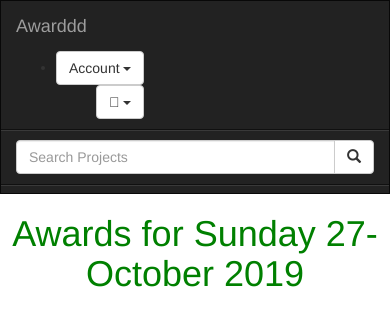
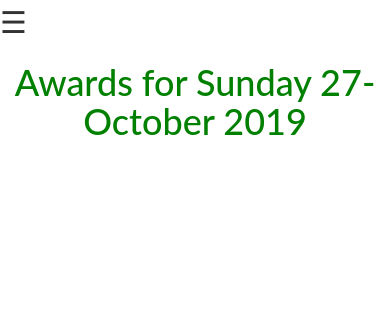
Before and after one commit to evelyne250/awards, a Django app: page / in a window 390 px wide. Shown: the top 326 px of the page. Run offline with Django 3.2, Linux system fonts and the light colour scheme; the visitor is signed in with stand-in values (Sample User, id 1); data that the repository does not hold is empty; some libraries are stand-ins or nearby versions.

Commit message:
added a sidenavigation on the landing page

```diff
--- a/award/forms.py
+++ b/award/forms.py
@@ -11,12 +11,13 @@ class ProfileForm(forms.ModelForm):
 class ProjectForm(forms.ModelForm):
     class Meta:
         model = Project
-        exclude = ['user','design']
+        exclude = ['user','design','usability','content']
 
 class VoteForm(forms.ModelForm):
     class Meta:
         model = Project
-        fields = ['design']
+        fields = ['design','usability','content']
+
 
 class CommentForm(forms.ModelForm):
     class Meta:
--- a/award/templates/navbar.html
+++ b/award/templates/navbar.html
@@ -1,67 +1,86 @@
 <!DOCTYPE html>
-<html lang="en">
+<html>
 <head>
+<meta name="viewport" content="width=device-width, initial-scale=1">
+<style>
+body {
+  font-family: "Lato", sans-serif;
+}
 
-  <meta charset="utf-8">
-  <meta name="viewport" content="width=device-width, initial-scale=1">
+.sidenav {
+  height: 100%;
+  width: 0;
+  position: fixed;
+  z-index: 1;
+  top: 0;
+  left: 0;
+  background-color: #111;
+  overflow-x: hidden;
+  transition: 0.5s;
+  padding-top: 60px;
+}
+
+.sidenav a {
+  padding: 8px 8px 8px 32px;
+  text-decoration: none;
+  font-size: 25px;
+  color: #818181;
+  display: block;
+  transition: 0.3s;
+}
+
+.sidenav a:hover {
+  color: #f1f1f1;
+}
+
+.sidenav .closebtn {
+  position: absolute;
+  top: 0;
+  right: 25px;
+  font-size: 36px;
+  margin-left: 50px;
+}
+
+@media screen and (max-height: 450px) {
+  .sidenav {padding-top: 15px;}
+  .sidenav a {font-size: 18px;}
+}
+</style>
 </head>
 <body>
-<nav class="navbar navbar-inverse">
-  <div class="container-fluid">
-    <div class="navbar-header">
-      <a class="navbar-brand" href="{% url 'welcome' %}">Awarddd</a>
-    </div>
-  </div>
-  <div class="col-sm-6 col-md-6">
     {% if user.is_authenticated %}
-    <ul>
-      <li class="dropdown">
-        <a href="#" class="dropdown-toggle btn btn-default" data-toggle="dropdown" role="button" aria-expanded="false">Account
-                  <span class="caret"></span>
-              </a>
-              <ul>
-                <li class="dropdown" class='fas fa-cog' style="margin-right:500px; list-style: none;" >
+<div id="mySidenav" class="sidenav">
 
-                  <a href="#" class="dropdown-toggle btn btn-default" data-toggle="dropdown" role="button" aria-expanded="false">&#xf013;
-                            <span class="caret"></span>
-                        </a>
-                  <ul class="dropdown-menu" role="menu" style="list-style: none;">
-                    <li>
-                      <a href="{%url 'welcome'%}">Home</a>
-                    </li>
-                    <li>
-                      <a href="{%url 'new-post'%}">Post a project</a>
-                    </li>
-                    <li>
-                      <a href="{%url 'profile'%}">Profile</a>
-                    </li>
-                    <li>
-                      <a href="{%url 'profile_list'%}">Api Profile</a>
-                    </li>
-                    <li>
-                      <a href="{%url 'project_list'%}">Api Project</a>
-                    </li>
+  <a href="javascript:void(0)" class="closebtn" onclick="closeNav()">&times;</a>
+  <a href="{%url 'welcome'%}">Home</a>
+  <a href="{%url 'new-post'%}">Post a project</a>
+  <a href="{%url 'profile'%}">Profile</a>
+  <a href="{%url 'profile_list'%}">Api Profile</a>
+  <a href="{%url 'project_list'%}">Api Project</a>
+  <a href="/accounts/password/change">Change Password</a>
+  <a href="/logout">Logout</a>
+  {% else %}
+  <a class='btn btn-default' href="/accounts/login">Login</a>
+  {% endif %}
+</div>
+<span style="font-size:30px;cursor:pointer" onclick="openNav()">&#9776; </span>
 
-                    <li>
-                            <a href="/logout">Logout</a>
-                          </li>
-                    <li>
-                      <a href="/accounts/password/change">Change Password</a>
-                    </li>
+<script>
+function openNav() {
+  document.getElementById("mySidenav").style.width = "250px";
+}
 
-                  </ul>
-        </div>
-    {% else %}
-    <li>
-      <a class='btn btn-default' href="/accounts/login">Login</a>
-    </li>
+function closeNav() {
+  document.getElementById("mySidenav").style.width = "0";
+}
+</script>
 
-    {% endif %}
+</body>
+</html>
 
-  </div>
 
       <!-- Adding a search form  -->
-      <div class="col-sm-4 col-md-4 navbar-right">
+      <!-- <div class="col-sm-4 col-md-4 navbar-right">
 
         <form class="navbar-form" role="search" action="{% url 'search_results' %}">
 
@@ -73,8 +92,5 @@
           </div>
 
         </form>
-      </div>
+      </div> -->
       <!-- search form end -->
-</nav>
-</body>
-</html>
--- a/award/templates/welcome.html
+++ b/award/templates/welcome.html
@@ -1,19 +1,37 @@
 {%extends 'base.html'%}
+{% load bootstrap3%}
 {% block content %}
+{% load staticfiles %}
 {{ block.super}}
 
+<head>
+  <link rel="stylesheet" href="https://fonts.googleapis.com/icon?family=Material+Icons">
+  <link rel="stylesheet" href="https://cdnjs.cloudflare.com/ajax/libs/font-awesome/4.7.0/css/font-awesome.min.css">
+  </head>
+  <style>
+  .column {
+  float: left;
+  width: 50%;
+}
+
+/* Clear floats after the columns */
+.row:after {
+  content: "";
+  display: table;
+  clear: both;
+}
+  </style>
 <div class="container">
- <div class="row">
-  <!-- Looping through news   -->
-  {% for news_item in projects %}
 
 
-    <!-- displaying News articles -->
-    <div class="col-md-5">
+  {% for news_item in projects %}
+ <div class="row">
 
-      <img src="{{news_item.photo.url}}" >
+    <div class="col-xs-12 col-sm-4 col-md-4 col-lg-3">
+       <div class="thumbnail" >
+        <p class="card-text "><img src="{{news_item.photo.url}}"  class="img-responsive"  style="width: 100%;"></p>
         <h2 class="text-center"> {{ news_item.title }} </h2>
-      <p class="text-center"> {{ news_item.description }} </p>
+      <p class="text-center"> {{ news_item.description|truncatechars:70}} </p>
       <a target="_blank" href="{{news_item.link}}" class="btn">Visit Site</a>
       <hr>
       {% for com in news_item.comment_set.all %}
@@ -23,7 +41,7 @@
 
 
   <a href="{% url 'comment' news_item.id %}">Write a Review</a>
-
+</div>
     </div>
 
   </div>
--- a/awarding/settings.py
+++ b/awarding/settings.py
@@ -41,6 +41,7 @@ INSTALLED_APPS = [
     'award.apps.AwardConfig',
     'tinymce',
     'rest_framework',
+    'django_truncate',
 ]
 
 MIDDLEWARE = [
```
Also changed, not shown: award/models.py (+14 -2 lines), award/tests.py (+1 -30 lines), award/migrations/0001_initial.py, award/migrations/0002_remove_project_user.py (deleted), award/migrations/0003_auto_20191025_1527.py (deleted), award/migrations/0004_remove_project_pub_date.py (deleted), award/migrations/0005_project_design.py (deleted), award/migrations/0006_comment.py (deleted), award/migrations/0007_project_link.py (deleted), media/pics/award.png (added), media/pics/award_r40bPKw.png (added).
